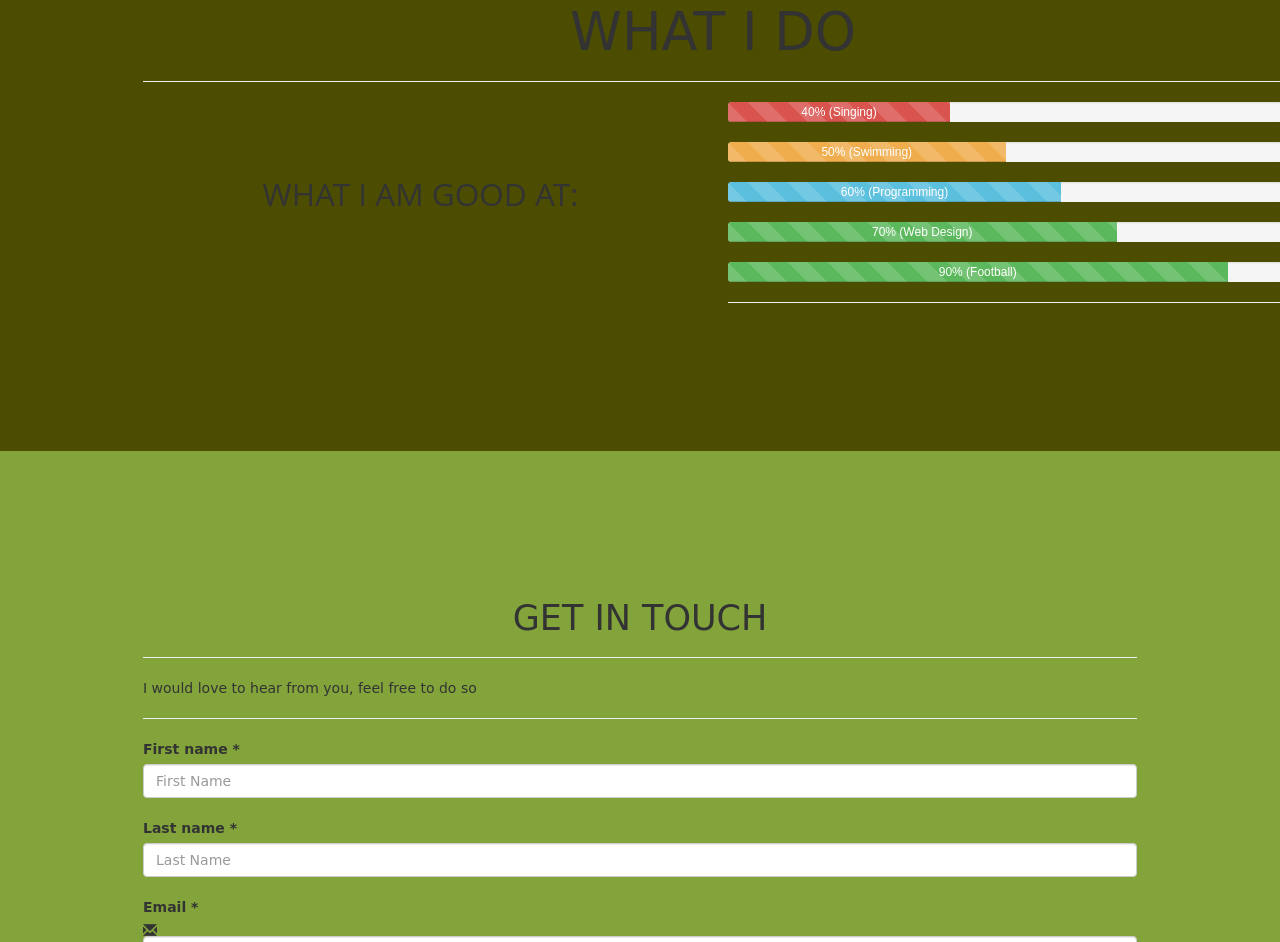
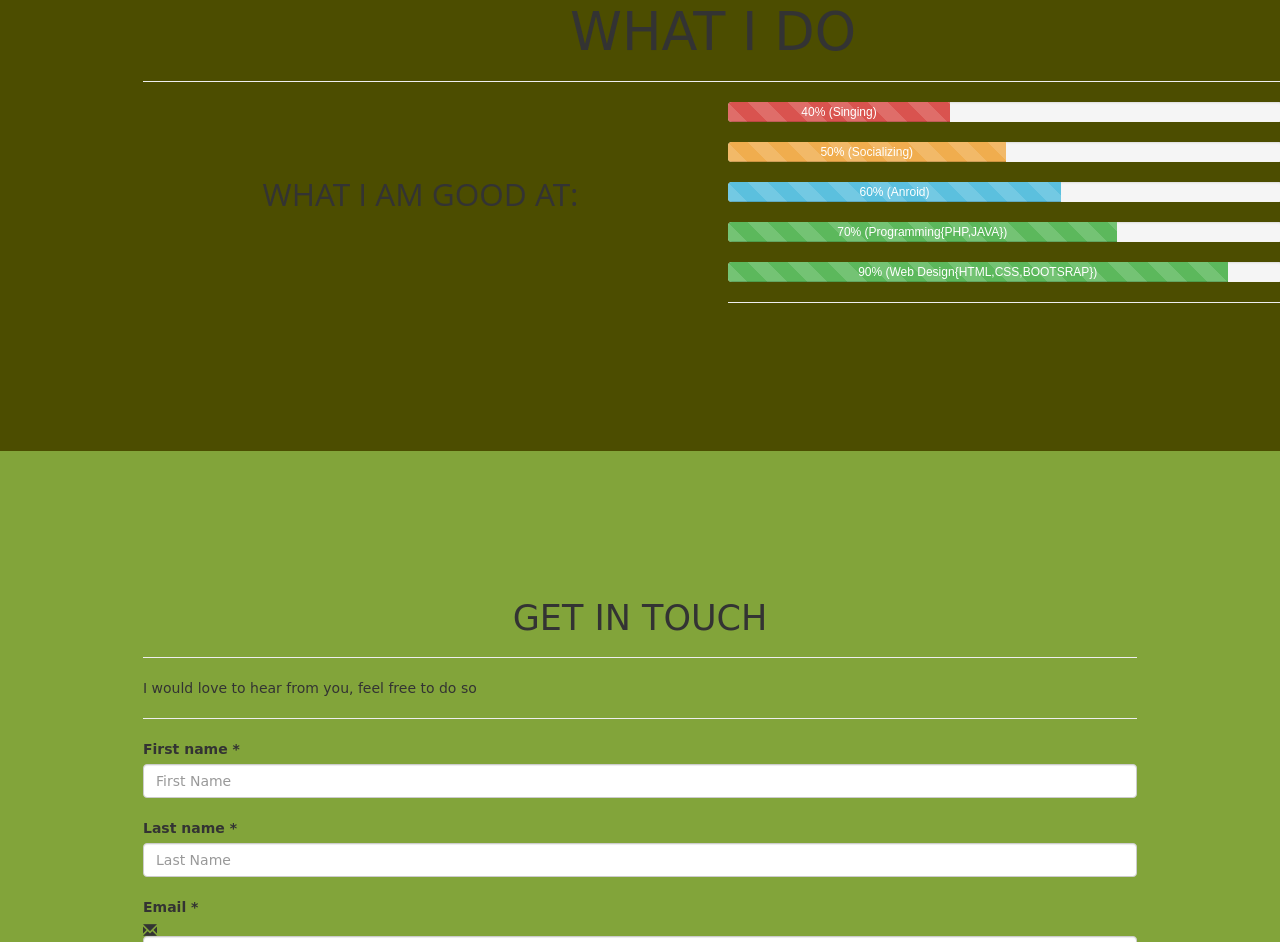
Before and after one commit to Gnyamwaya/gnyamaya.github.io, a plain HTML site: page index.html in a window 1280 px wide. Shown: the part 1899-2841 px from the top of the page. Drawn offline with Linux system fonts and the light colour scheme; a web font is replaced by a local one.

Commit message:
Update index.html
What i do updates

```diff
--- a/index.html
+++ b/index.html
@@ -72,28 +72,28 @@
 						<div class="progress">
 						  <div class="progress-bar progress-bar-warning progress-bar-striped active" role="progressbar"
 						  aria-valuenow="50" aria-valuemin="0" aria-valuemax="100" style="width:50%">
-						    50% (Swimming)
+						    50% (Socializing)
 						  </div>
 						</div>
 
 						<div class="progress">
 						  <div class="progress-bar progress-bar-info progress-bar-striped active" role="progressbar"
 						  aria-valuenow="60" aria-valuemin="0" aria-valuemax="100" style="width:60%">
-						    60% (Programming)
+						    60% (Anroid)
 						  </div>
 						</div>
 
 						<div class="progress">
 						  <div class="progress-bar progress-bar-success progress-bar-striped active" role="progressbar"
 						  aria-valuenow="70" aria-valuemin="0" aria-valuemax="100" style="width:70%">
-						    70% (Web Design)
+						    70% (Programming{PHP,JAVA})
 						  </div>
 						</div>
 
 						<div class="progress">
 						  <div class="progress-bar progress-bar-success progress-bar-striped active" role="progressbar"
 						  aria-valuenow="90" aria-valuemin="0" aria-valuemax="100" style="width:90%">
-						    90% (Football)
+						    90% (Web Design{HTML,CSS,BOOTSRAP})
 						  </div>
 						</div>
 						<hr class="hrcol">
```
